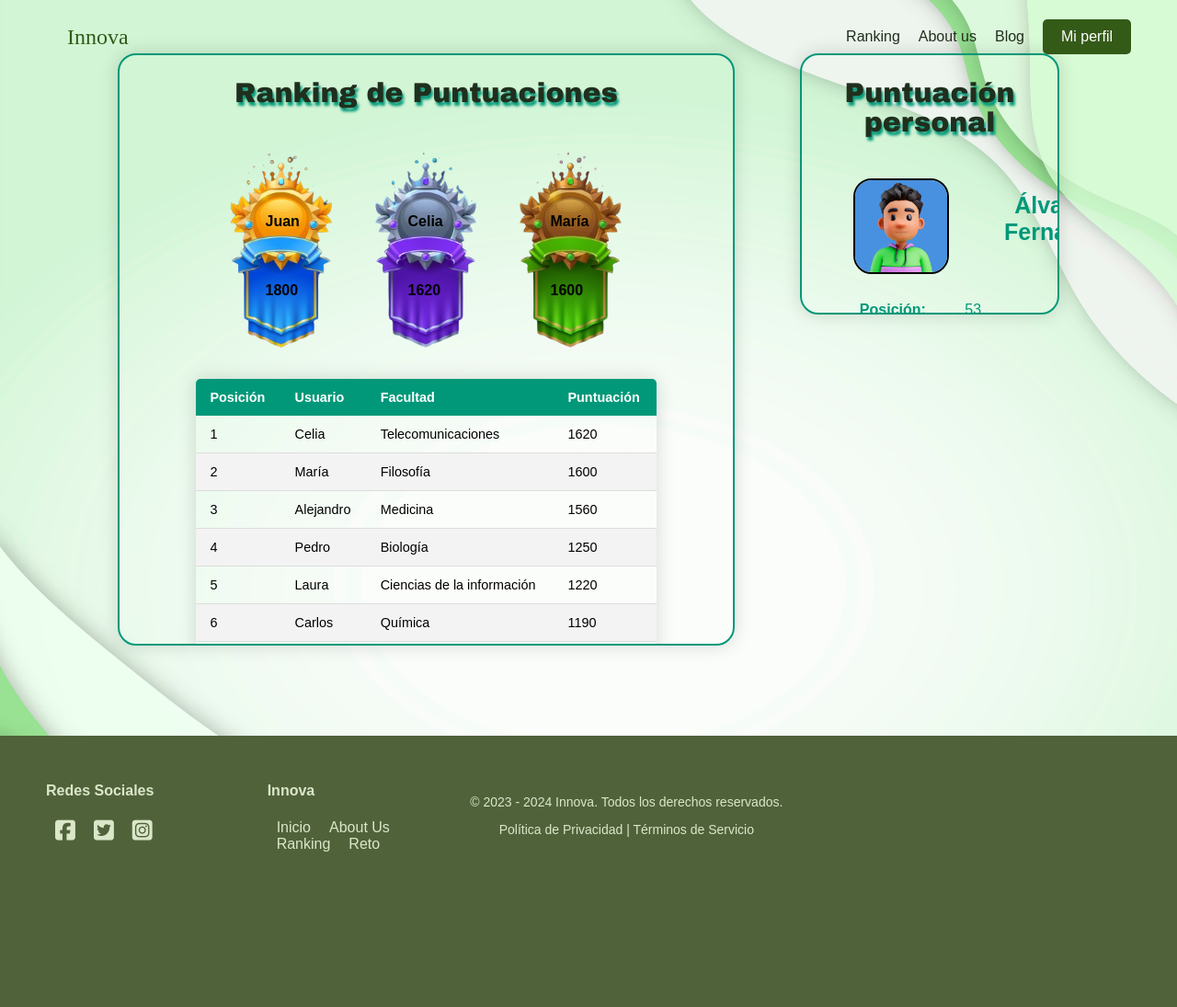
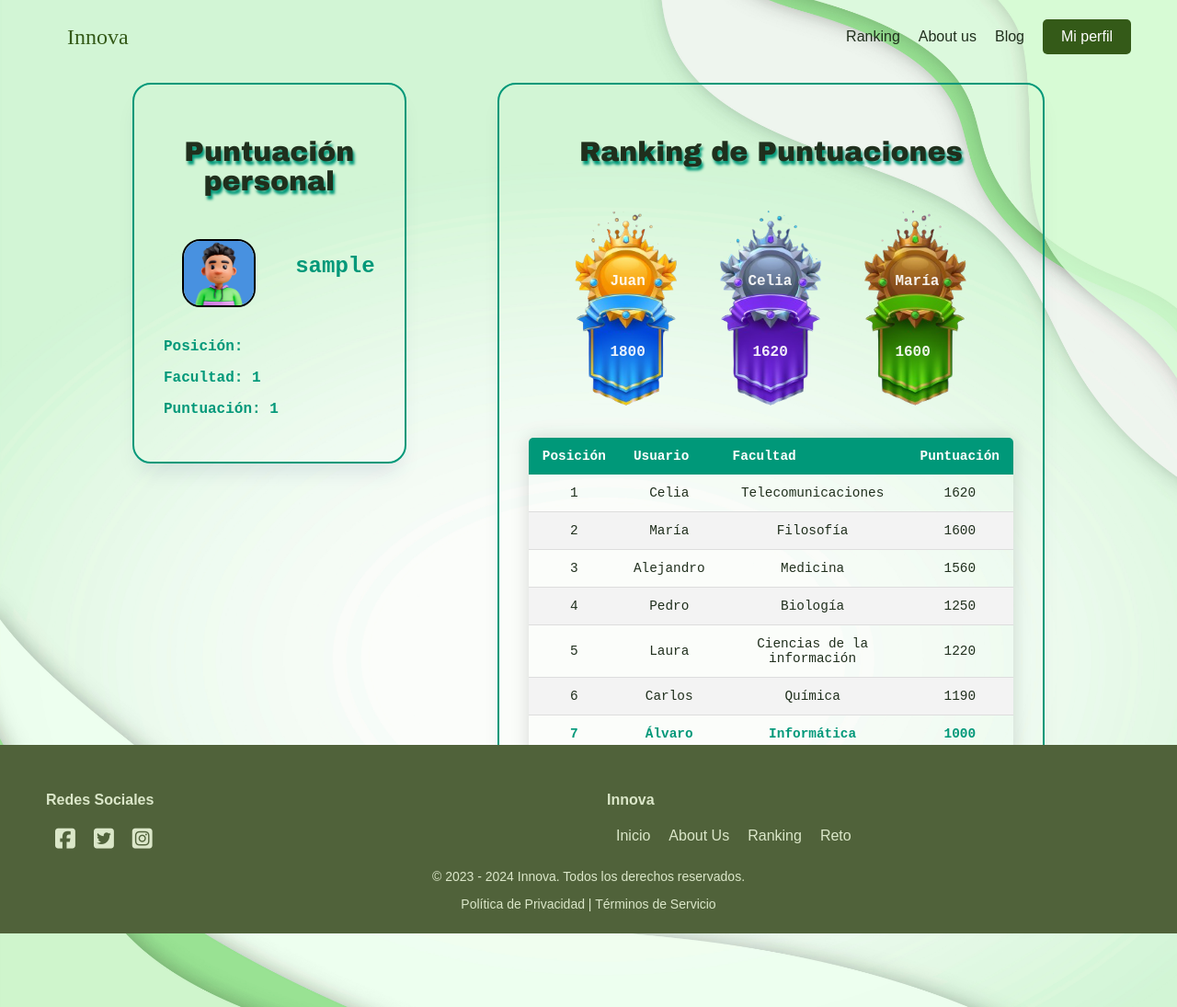
Before and after one commit to dprieto96/TFG, a PHP site: page /app/view/ranking.php in a window 1280 px wide. Shown: the whole page at 92% size. Before the commit the page ends 926 px from the top, so only its background shows below. Run offline with PHP 8.4, Linux system fonts and the light colour scheme; the visitor is signed in with stand-in values (Sample User, id 1); some libraries are stand-ins or nearby versions.

Commit message:
Ranking update

```diff
--- a/app/view/ranking.php
+++ b/app/view/ranking.php
@@ -1,37 +1,76 @@
+<?php
+    session_start();
+
+    if($_SESSION['login'] !== true){
+    header('Location: logout.php');
+    exit;
+    }
+
+?>
+
+<!DOCTYPE html>
 <html lang="en">
-
 <head>
     <meta charset="UTF-8">
     <title>Ranking</title>
     <meta name="viewport" content="width=device-width, initial-scale=1.0">
+
     <link rel="stylesheet" type="text/css" href="../../public/css/styles.css">
-    <link rel="stylesheet" type="text/css" href="../../public/css/styleRanking.css">
-
+    <link rel="stylesheet" href="../../public/css/styleRanking.css">
 </head>
 
 <body>
-
-    <div id="header-main-ranking">
 
     <?php
         require('includes/header.php');
     ?>
 
+    <?php
+        $facultad = str_replace("_", " ", $_SESSION['facultad']);
+    ?>
+
+
     <main>
-        <div class="main-container container">
-            <div class="left-column">
+        <div class="wrapper">
+            <div class="layout-grid">
+
+                <div class="col">
+                    <div id="card_der" class="card">
+                        <h2 class="sombra2">Puntuación personal</h2>
+
+                        <div class="form-container">
+                            <div class="form-container-main">
+                                <img id="perfil_img" src="/TFG/public/img/chico.jpg" alt="foto de perfil">
+                                <label id="user-name-text" for="usernameValue"><?php echo $_SESSION['usuario']; ?></label>
+                            </div>
+                            <div class="form-container-data">
+                                <label>Posición: </label>
+                                <label>Facultad: <?php echo $facultad; ?></label>
+                                <label>Puntuación: <?php echo $_SESSION['puntos']; ?></label>
+                            </div>
+                        </div>
+                    </div>
+                </div>
+
+                <div class="col">
+                    <div id="card_izq" class="card">
                         <h2 class="sombra2">Ranking de Puntuaciones</h2>
 
                         <div class="medal-container">
+                            <div class="medal-names">
                                 <label id="medal-name1">Juan</label>
+                                <label id="medal-name2">Celia</label>
+                                <label id="medal-name3">María</label>
+                            </div>
+                            <div class="medal-scores">
                                 <label id="medal-score1">1800</label>
-                    <label id="medal-name2">Celia</label>
                                 <label id="medal-score2">1620</label>
-                    <label id="medal-name3">María</label>
                                 <label id="medal-score3">1600</label>
+                            </div>
                             <img id="medal-image" src="/TFG/public/img/frame_ranking.png" alt="">
                         </div>
 
+                        <div class="table-container">
                             <table class="content-table">
                                 <thead>
                                 <tr>
@@ -85,39 +124,12 @@
                                 </tbody>
                             </table>
                         </div>
-
-            <div class="space-between"></div>
-
-            <div class="right-column">
-                <h2 class="sombra2">Puntuación personal</h2>
-
-                <div class="form-container">
-                    <div class="form-row-user">
-                        <img class="frame-avatar" src="/TFG/public/img/chico.jpg" alt="">
-                        <div class="form-row">
-                            <label id="user-name-text" for="usernameValue">Álvaro Fernández</label>
-                        </div>
-                    </div>
-
-                    <div class="form-row">
-                        <label for="position">Posición:</label>
-                        <label for="positionValue">53</label>
-                    </div>
-
-                    <div class="form-row">
-                        <label for="faculty">Facultad:</label>
-                        <label for="facultyValue">Informática</label>
-                    </div>
-
-                    <div class="form-row">
-                        <label for="score">Puntuación:</label>
-                        <label for="scoreValue">1000</label>
                     </div>
                 </div>
             </div>
         </div>
     </main>
-    </div>
+
 
     <?php
         require('includes/footer.php');
@@ -131,5 +143,4 @@
     <script src="../../public/js/script.js"></script>
 
 </body>
-
 </html>
--- a/public/css/styleRanking.css
+++ b/public/css/styleRanking.css
@@ -1,49 +1,77 @@
+*,
+*::before,
+*::after {
+  /*Esto hace que el navegador incluya el padding y el borde en el ancho y alto del elemento, en lugar de agregarlos al tamaño del contenido.
+  Esto significa que si especificas un ancho o alto para un elemento el padding y el borde se agregarán a esos valores, lo que facilita el diseño.
+  Por eso se aplica a todos lo elementos*/
+  box-sizing: border-box;
+}
+
 body {
+    margin: 0;
+    /*Para meter espacio al final*/
+    padding-block-end: 5rem;
+
     background-image: url('/TFG/public/img/ranking_background.jpg'); /* Reemplaza 'ruta/a/tu/imagen.jpg' con la ruta de tu imagen */
     background-size: cover; /* Cubre toda la pantalla con la imagen */
     background-position: center; /* Centra la imagen en la pantalla */
     background-repeat: no-repeat; /* Evita que la imagen se repita */
 }
 
-/*#header-main-ranking{
-    background: rgb(255,255,255);
-    background: radial-gradient(circle, rgba(255,255,255,1) 36%, rgba(231,238,221,1) 69%, rgba(212,230,187,1) 74%);
-}*/
-.container {
-    display: flex;
+main {
+    margin-top: -3%;
+    margin-bottom: 10%;
 }
 
-.main-container {
-    margin-top: -150px; /* Ajustar el margen superior negativo según sea necesario */
+.wrapper {
+    /*border: 2px solid black;*/
+    /*Mete un poco de margen a los lados para que los elementos no toquen los lados de la pantalla*/
+    padding-inline: 1rem;
+    /*Para marcar el tamaño máximo que puede tener independientemente de cuanto se agrande la pantalla*/
+    max-width: 1280px;
+    /*Para dejar un espacio igual a ambos lados del div*/
+    margin-inline: auto;
 }
 
-.left-column {
-    width: 60vw;
-    height: 80vh;
-    border: 2px solid #009879;
-    border-radius: 20px;
-    box-shadow: 0 0 20px rgba(0, 0, 0, 0.15);
-    overflow: auto;
+@media screen and (max-width: 800px) {
+    .wrapper {
+        margin-top: 20vh;
+    }
 }
 
-.space-between {
-    width: 8%; /* Ajustar el tamaño del espacio entre columnas según sea necesario */
+.layout-grid {
+    /*Para poner los elementos en columna*/
+    display: grid;
+    gap: 5%;
+    align-items: flex-start;
 }
 
-.right-column {
-    width: 25vw;
-    height: 35vh;
-    border: 2px solid #009879;
-    border-radius: 20px;
-    margin-bottom: 15%;
-    box-shadow: 0 0 20px rgba(0, 0, 0, 0.15);
-    overflow: auto;
+/*La idea es que como en una pantalla normal hay más de 800px se verá con esta forma, y si hacemos la pantalla más pequeña que 800px se pondrá como un grid normal*/
+@media (min-width: 800px) {
+    .layout-grid {
+        /*Para indicar que quieres que el grid tenga 3 columnas cada una con una unidad fraccional (es decir que las tres columnas tengan el mismo tamaño)*/
+        grid-template-columns: 30% 60%;
+        gap: 10%;
+    }
 }
 
-.ranking-title {
-    color: #345a18; /* Color del texto del título */
-    font-size: 24px; /* Tamaño de fuente del título */
-    margin-bottom: 20px; /* Espaciado inferior del título */
+/*El > * es para que lo de dentro de las llaves se aplique a todos los hijos directos de .layout-grid*/
+.layout-grid > * {
+    /*Esto sirve para que las cajas del flexbox se extiendan a toda la página (lo que sirve para asegurar que tienen el mismo tamaño)*/
+    flex: 1;
+}
+
+.col {
+    align-content: center;
+    display: grid;
+}
+
+.card {
+    --br: 20px;
+    padding: 2rem;
+    border: 2px solid #009879;
+    border-radius: var(--br);
+    box-shadow: 0 1rem 1.5rem -0.5rem rgb(0 0 100 / 0.1);
 }
 
 .sombra2 {
@@ -53,19 +81,53 @@ body {
     font-family: 'Arial Black';
 }
 
-.frame-avatar {
-    border-radius: 20px;
-    border: 2px solid black;
-    width: 100px;
-    height:100px;
-    margin: auto;
-    margin-bottom: 10%;
-    margin-right: 20%;
+.medal-container {
+    position: relative;
+    display: inline-block;
 }
 
-* {
-    /* Change your font family */
-    font-family: sans-serif;
+.medal-container label {
+    position: absolute;
+    text-align: left;
+    width: auto;
+    height: auto;
+    color: rgba(255, 255, 255, 0.916);
+    font-weight: bold;
+}
+
+#medal-image {
+    width: 500px;
+    height: 250px;
+}
+
+#medal-name1 {
+    top: 36%;
+    left: 15%;
+}
+
+#medal-score1 {
+    top: 66%;
+    left: 15%;
+}
+
+#medal-name2 {
+    top: 36%;
+    left: 45%;
+}
+
+#medal-score2 {
+    top: 66%;;
+    left: 46%;
+}
+
+#medal-name3 {
+    top: 36%;
+    left: 77%;
+}
+
+#medal-score3 {
+    top: 66%;
+    left: 77%;
 }
 
 .content-table {
@@ -78,7 +140,7 @@ body {
     border-radius: 5px 5px 0 0;
     overflow: hidden;
     box-shadow: 0 0 20px rgba(0, 0, 0, 0.15);
-    width: 75%;
+    width: 100%;
 }
 
 .content-table thead tr {
@@ -111,123 +173,37 @@ body {
 }
 
 .form-container {
-    width: 300px;
-    margin: 0 auto;
-    margin-right: 25%;
-    padding: 20px;
-    border-radius: 5px;
-}
-
-.form-row {
-    margin-bottom: 5%;
-}
-
-.form-row-user {
-    display: flex;
-}
-
-.form-container label {
+    display: grid;
     text-align: left;
-    display: inline-block;
-    width: 100px;
-    font-weight: bold;
+    font-weight: bolder;
     color: #009879;
 }
 
-.form-container label + label {
-    margin-left: 10px;
-    font-weight: normal;
+.form-container-main {
+    display: flex;
+    margin-bottom: 10%;
+    margin-top: 7%;
 }
 
-#user-name-text {
-    margin-top: 15%;
-    color: #009879;
-    font-weight: bold;
-    font-size: 25px;
-    text-align: center;
+.form-container-main label {
+    margin-top: 10%;
+    margin-left: 10%;
+    font-size:x-large;
 }
 
-.medal-container {
-    position: relative;
-    display: inline-block;
+.form-container-data {
+    display: grid;
 }
 
-.medal-container label {
-    position: absolute;
-    text-align: left;
-    width: auto;
-    height: auto;
-    color: black;
-    font-weight: bold;
+.form-container-data label {
+    margin-bottom: 7%;
 }
 
-#medal-image {
-    width: 500px;
-    height: 250px;
+#perfil_img {
+    border-radius: 20px;
+    border: 2px solid black;
+    width: 35%;
+    height:80%;
+    margin: auto;
+    margin-bottom: 5%;
 }
-
-#medal-name1 {
-    top: 36%;
-    left: 15%;
-}
-
-#medal-score1 {
-    top: 66%;
-    left: 15%;
-}
-
-#medal-name2 {
-    top: 36%;
-    left: 46%;
-}
-
-#medal-score2 {
-    top: 66%;;
-    left: 46%;
-}
-
-#medal-name3 {
-    top: 36%;
-    left: 77%;
-}
-
-#medal-score3 {
-    top: 66%;
-    left: 77%;
-}
-
-/*Responsive*/
-@media screen and (max-width: 768px) {
-    .main-container {
-        flex-direction: column; /* Cambia la dirección del flex container a columna */
-    }
-
-    .left-column {
-        width: 100%; /* Ancho completo en pantallas más pequeñas */
-        height: auto; /* Altura automática */
-    }
-
-    .right-column {
-        width: 100%; /* Ancho completo en pantallas más pequeñas */
-        height: auto; /* Altura automática */
-    }
-
-    .frame-avatar {
-        margin-right: 0; /* Elimina el margen derecho para que ocupe todo el ancho */
-    }
-
-    .form-container {
-        margin-right: 0; /* Elimina el margen derecho */
-        margin-left: 0; /* Elimina el margen izquierdo */
-    }
-
-    .form-row {
-        margin-bottom: 20px; /* Aumenta el espacio entre filas */
-    }
-
-    #user-name-text {
-        position: static; /* Elimina la posición absoluta */
-        text-align: center; /* Centra el texto */
-        margin-bottom: 20px; /* Aumenta el espacio entre el avatar y el nombre de usuario */
-    }
-}
```
Lines whose indentation alone changed are shown as unchanged.
